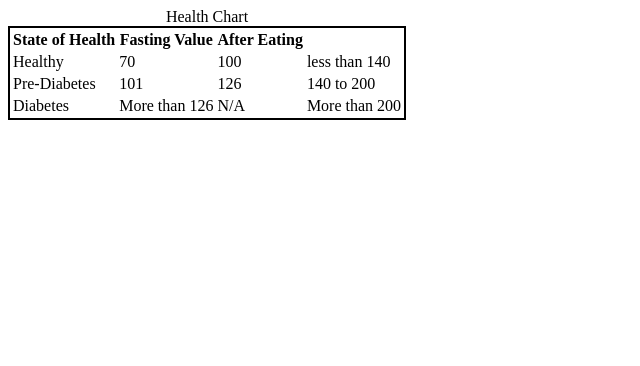
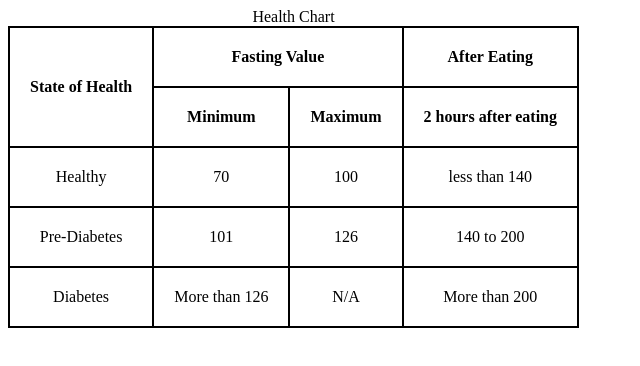
Before and after one commit to bhaveshannam18/Week1-Assignment, a plain HTML site: page index.html in a window 1280 px wide. Shown: the whole page, without its empty margins (0-640 px from the left). Drawn offline with Linux system fonts and the light colour scheme.

Commit message:
Final Week 1 Assignment

```diff
--- a/index.html
+++ b/index.html
@@ -5,14 +5,27 @@
     <meta http-equiv="X-UA-Compatible" content="IE=edge">
     <meta name="viewport" content="width=device-width, initial-scale=1.0">
     <title>Document</title>
+    <style>
+        table , th , tr ,td{
+            border: 2px solid black;
+            padding: 20px;
+            text-align: center;
+            border-collapse: collapse;
+        }
+    </style>
 </head>
 <body>
-    <table style="border: 2px solid black">
+    <table>
         <caption>Health Chart</caption>
         <tr>
-            <th>State of Health</th>
-            <th>Fasting Value</th>
+            <th rowspan="2">State of Health</th>
+            <th colspan="2">Fasting Value</th>
             <th>After Eating</th>
+        </tr>
+        <tr>
+            <th>Minimum</th>
+            <th>Maximum</th>
+            <th>2 hours after eating</th>
         </tr>
         <tr>
             <td>Healthy</td>
```
